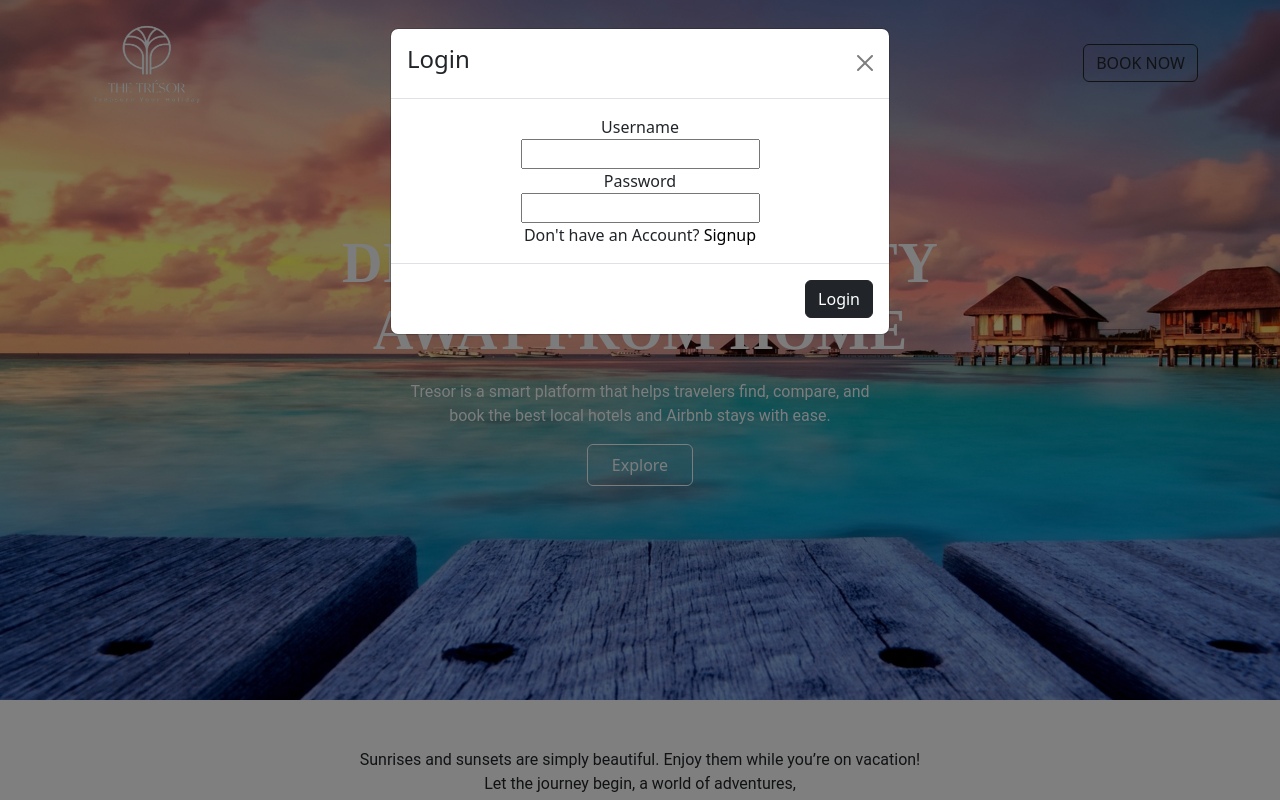
After one commit to Xzilleon2/The-Tresor, a PHP site: page /index.php in a window 1280 px wide, after a click on "BOOK NOW". The commit adds this page. Run offline with PHP 8.4, Linux system fonts and the light colour scheme.

Commit message:
Include Login Modal

```diff
--- /dev/null
+++ b/Verify/Login.php
@@ -0,0 +1,57 @@
+
+<!--Login Modal-->
+<div class="modal fade" id="LoginVerify" tabindex="-1" aria-labelledby="modal-title" aria-hidden="true">
+    <div class="modal-dialog">
+        <div class="modal-content">
+            <div class="modal-header">
+                <h4 id="modalTitle">Login</h4>
+                <button type="button" class="btn-close" data-bs-dismiss="modal" aria-label="close"></button>
+            </div>
+            <div class="modal-body">
+                <div class="container d-flex flex-column text-center">
+                    <!-- Login Form -->
+                    <form id="loginForm">
+                        <label for="usr_name">Username</label> <br>
+                        <input type="text" name="usr_name"> <br>
+                        <label for="usr_password">Password</label> <br>
+                        <input type="password" name="usr_password"> <br>
+                        <label>Don't have an Account? <a href="#" id="showSignup" style="color: black;">Signup</a></label>
+                    </form>
+
+                    <!-- Signup Form (Hidden by Default) -->
+                    <form id="signupForm" style="display: none;">
+                        <label for="signup_name">Username</label> <br>
+                        <input type="text" name="signup_name"> <br>
+                        <label for="signup_email">Email</label> <br>
+                        <input type="email" name="signup_email"> <br>
+                        <label for="signup_password">Password</label> <br>
+                        <input type="password" name="signup_password"> <br>
+                        <label>Already have an Account? <a href="#" id="showLogin" style="color: black;">Login</a></label>
+                    </form>
+                </div>
+            </div>
+            <div class="modal-footer">
+                <button class="btn btn-dark" id="submitButton">Login</button>
+            </div>
+        </div>
+    </div>
+</div>
+
+<!-- JavaScript to Toggle Forms -->
+<script>
+    document.getElementById("showSignup").addEventListener("click", function (event) {
+        event.preventDefault();
+        document.getElementById("loginForm").style.display = "none";
+        document.getElementById("signupForm").style.display = "block";
+        document.getElementById("modalTitle").textContent = "Signup";
+        document.getElementById("submitButton").textContent = "Signup";
+    });
+
+    document.getElementById("showLogin").addEventListener("click", function (event) {
+        event.preventDefault();
+        document.getElementById("signupForm").style.display = "none";
+        document.getElementById("loginForm").style.display = "block";
+        document.getElementById("modalTitle").textContent = "Login";
+        document.getElementById("submitButton").textContent = "Login";
+    });
+</script>
--- a/index.html
+++ b/index.php
@@ -46,12 +46,14 @@
             <div class="collapse navbar-collapse" id="navbarNav">
                 <ul class="navbar-nav mx-auto text-center">
                     <li class="nav-item mx-2"><a class="nav-link text-white" href="#">Home</a></li>
-                    <li class="nav-item mx-2"><a class="nav-link text-white" href="#">Rooms</a></li>
+                    <li class="nav-item mx-2"><a class="nav-link text-white" href="#Rooms">Rooms</a></li>
                     <li class="nav-item mx-2"><a class="nav-link text-white" href="#About">About</a></li>
-                    <li class="nav-item mx-2"><a class="nav-link text-white" href="#">Contact</a></li>
+                    <li class="nav-item mx-2"><a class="nav-link text-white" href="#Contact">Contact</a></li>
                 </ul>
-                <!-- Move BOOK NOW button to the right -->
-                <a href="#" class="btn btn-outline-light ms-auto d-none d-lg-block">BOOK NOW</a>
+                <!-- BOOK NOW button -->
+                <button class="btn bg-transparent btn-outline-dark" data-bs-toggle="modal"
+                data-bs-target="#LoginVerify">BOOK NOW</button>
+
             </div>
         </div>
     </nav>
@@ -140,7 +142,7 @@
         <!--Listing-->
         <div class="container-fluid p-2 d-flex flex-column align-items-center">
             <div class="col-md-8 p-3 my-5">
-                <p>Rooms</p>
+                <p id="Rooms">Rooms</p>
                 <h1>Stay With Us</h1>
                 <div class="row">
                     <div class="col-lg my-3">
@@ -194,7 +196,7 @@
         </div>
 
         <!--Footer-->
-        <footer class="container-fluid text-light d-flex" style="background-color: #405751;">
+        <footer class="container-fluid text-light d-flex" style="background-color: #405751;" id="Contact">
             <div class="col-sm-16 p-5 mx-3">
                 <div class="row mb-3">
                     <img src="Resources/Tresor.png" alt="" style="height: 150px; width: 200px;">
@@ -226,7 +228,7 @@
         </footer>
     </div>
 
-
+    <?php include 'Verify/Login.php'; ?>
 
     <!-- Bootstrap Script -->
     <script src="https://cdn.jsdelivr.net/npm/bootstrap@5.3.3/dist/js/bootstrap.bundle.min.js"></script>
```
